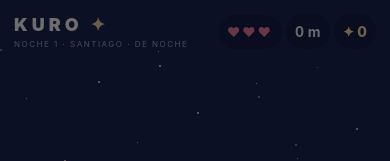
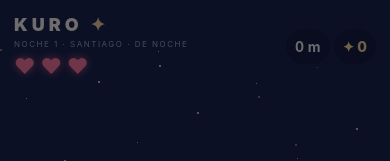
Before and after one commit to igneelsaphira/kuro-aventura-tejados, a React Native app: screen / in a window 390 px wide. Shown: the top 161 px of the page. Built offline with nearby package versions, Linux system fonts and the light colour scheme.

Commit message:
Make heart lives more visible

```diff
--- a/src/minigames/RooftopAdventureGame.js
+++ b/src/minigames/RooftopAdventureGame.js
@@ -191,6 +191,9 @@ export default function RooftopAdventureGame() {
   const urbanDepthTile = Math.floor(urbanDepthTravel / urbanDepthWidth);
   const urbanDepthOffset = -(urbanDepthTravel % urbanDepthWidth);
   const score = Math.round(world.distance + world.stars * 18);
+  const heartPulse = world.invulnerable > 0.86
+    ? 1 + Math.sin(((1.15 - world.invulnerable) / 0.29) * Math.PI) * 0.22
+    : 1;
   return (
     <View testID="game-viewport" style={styles.viewport} onLayout={({ nativeEvent: { layout } }) => {
       if (layout.width > 0 && layout.height > 0) setSize({ width: layout.width, height: layout.height });
@@ -265,9 +268,21 @@ export default function RooftopAdventureGame() {
 
       {isPlaying ? <Pressable testID="jump-surface" accessibilityLabel="Saltar" style={StyleSheet.absoluteFill} onPressIn={doJump} /> : null}
       <View style={[styles.topBar, narrow && { padding: 14 }]} pointerEvents="box-none">
-        <View pointerEvents="none"><Text style={[styles.brand, narrow && { fontSize: 18 }]}>KURO <Text style={styles.brandAccent}>✦</Text></Text><Text style={styles.location}>NOCHE {world.night} · SANTIAGO · DE NOCHE</Text></View>
+        <View pointerEvents="none">
+          <Text style={[styles.brand, narrow && { fontSize: 18 }]}>KURO <Text style={styles.brandAccent}>✦</Text></Text>
+          <Text style={styles.location}>NOCHE {world.night} · SANTIAGO · DE NOCHE</Text>
+          <View
+            accessibilityLabel={`${world.hearts} vidas`}
+            style={[styles.heartsRow, narrow && styles.heartsRowCompact, { transform: [{ scale: heartPulse }] }]}
+          >
+            {[0, 1, 2].map((index) => (
+              <Text key={`heart-${index}`} style={[styles.heart, narrow && styles.heartCompact, index >= world.hearts && styles.emptyHeart]}>
+                {index < world.hearts ? '♥' : '♡'}
+              </Text>
+            ))}
+          </View>
+        </View>
         <View style={[styles.stats, narrow && { gap: 4 }]} pointerEvents="box-none">
-          <View style={[styles.stat, narrow && styles.statCompact]} pointerEvents="none" accessibilityLabel={`${world.hearts} vidas`}><Text style={[styles.hearts, narrow && { fontSize: 13 }]}>{'♥'.repeat(world.hearts)}<Text style={styles.emptyHearts}>{'♡'.repeat(3 - world.hearts)}</Text></Text></View>
           <View style={[styles.stat, narrow && styles.statCompact]} pointerEvents="none"><Text style={styles.statText}>{Math.floor(world.distance)} m</Text></View>
           <View style={[styles.stat, narrow && styles.statCompact]} pointerEvents="none"><Text style={styles.starCount}>✦ {world.stars}</Text></View>
           {isPlaying || world.status === 'paused' ? <Pressable accessibilityRole="button" accessibilityLabel={isPlaying ? 'Pausar' : 'Continuar'} onPress={pause} style={styles.pause}><Text style={styles.pauseText}>{isPlaying ? 'Ⅱ' : '▶'}</Text></Pressable> : null}
@@ -313,13 +328,16 @@ const styles = StyleSheet.create({
   brand: { color: '#fff4dd', fontSize: 24, fontWeight: '900', letterSpacing: 4 },
   brandAccent: { color: '#f6cf85' },
   location: { color: '#a3a5bc', fontSize: 8, letterSpacing: 1.5, marginTop: 4 },
+  heartsRow: { flexDirection: 'row', alignItems: 'center', alignSelf: 'flex-start', gap: 7, marginTop: 8 },
+  heartsRowCompact: { gap: 5, marginTop: 6 },
+  heart: { color: '#ff7088', fontSize: 24, lineHeight: 27, fontWeight: '900', textShadowColor: 'rgba(255,92,125,0.72)', textShadowRadius: 8 },
+  heartCompact: { fontSize: 21, lineHeight: 24 },
+  emptyHeart: { color: '#625d73', textShadowColor: 'transparent', textShadowRadius: 0 },
   stats: { flexDirection: 'row', alignItems: 'center', gap: 8 },
   stat: { borderRadius: 22, backgroundColor: 'rgba(9,12,29,0.6)', paddingHorizontal: 14, paddingVertical: 11 },
   statCompact: { paddingHorizontal: 9, paddingVertical: 9 },
   statText: { color: '#f7f0e2', fontWeight: '700', fontSize: 14, fontVariant: ['tabular-nums'] },
   starCount: { color: '#ffdc85', fontWeight: '800', fontSize: 14 },
-  hearts: { color: '#ef7284', fontWeight: '900', fontSize: 15, letterSpacing: 2 },
-  emptyHearts: { color: '#70647b' },
   pause: { width: 44, height: 44, borderRadius: 22, backgroundColor: '#292c43', alignItems: 'center', justifyContent: 'center' },
   pauseText: { color: '#f9e9ce', fontSize: 18, fontWeight: '800' },
   bottomBar: { position: 'absolute', bottom: 18, left: 22, right: 22, flexDirection: 'row', justifyContent: 'space-between', gap: 8 },
```
